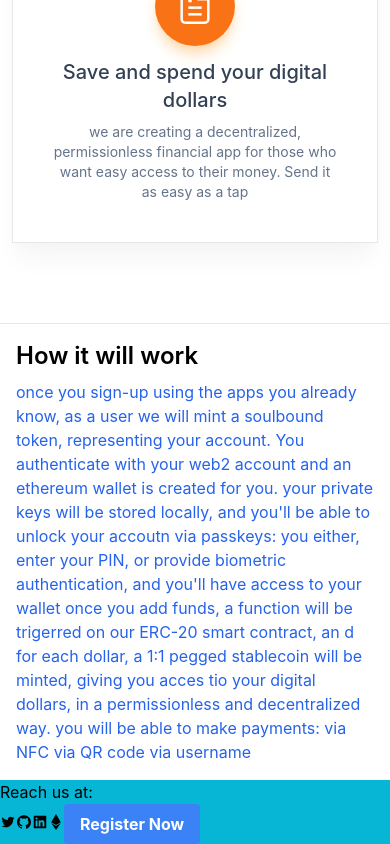
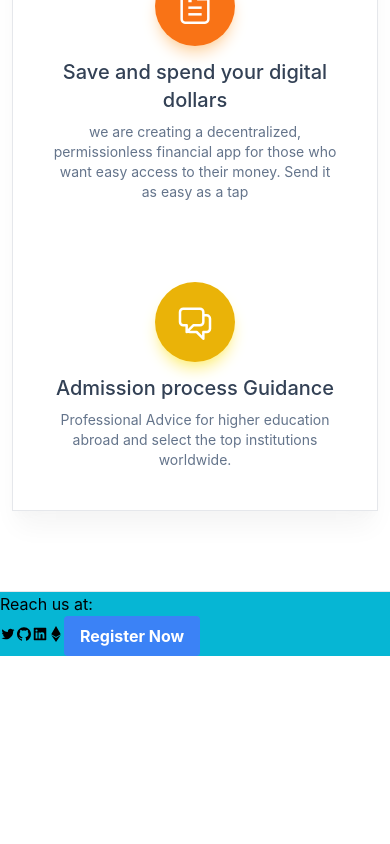
Before and after one commit to 123-code/Crypto-NFC-payments, a React (Create React App) app in the folder Front-end/front-end/: page / in a window 390 px wide. Shown: the part 1440-2284 px from the top of the page. After the commit the page ends 2096 px from the top, so only its background shows below. Built offline with nearby package versions, Linux system fonts and the light colour scheme.

Commit message:
Public Private Keys

```diff
--- a/Front-end/front-end/package.json
+++ b/Front-end/front-end/package.json
@@ -2,12 +2,14 @@
   "name": "front-end",
   "version": "0.1.0",
   "private": true,
+  "type":"module",
   "dependencies": {
     "@testing-library/jest-dom": "^5.16.5",
     "@testing-library/react": "^13.4.0",
     "@testing-library/user-event": "^13.5.0",
     "crypto": "^1.0.1",
     "crypto-js": "^4.1.1",
+    "ethers": "^5.7.2",
     "react": "^18.2.0",
     "react-dom": "^18.2.0",
     "react-icons": "^4.6.0",
--- a/Front-end/front-end/src/Components/key_generator.js
+++ b/Front-end/front-end/src/Components/key_generator.js
@@ -1,8 +1,39 @@
 import { useState } from "react";
+import { ethers } from 'ethers';
 import crypto from "crypto";
-import JSEncrypt, { jsencrypt } from 'jsencrypt';
 
-    const testkeys = () =>{
+const renderbutton =()=> {
+    const Key_generator = ()=>{
+
+       const id = crypto.randomBytes(32).toString('hex');
+       const privateKey = "0x" + id;
+       console.log(`privatekey:${privateKey}`)
+       const wallet = new ethers.Wallet(privateKey);
+       console.log('your address:'+ wallet.address )
+
+           }
+
+    const onkeygeneration = async()=>{
+
+
+        try{
+            Key_generator();
+
+        }
+        catch(err){
+            console.error(err);
+        }
+    }
+    return(
+        <>
+        <button Onclick = {onkeygeneration}> Generate Keys </button>
+        </>
+    )
+}
+
+/*
+
+const testkeys = () =>{
         const encrypt = new JSEncrypt();
         const crypto = new JSEncrypt({default_key_size: 2048});
         const publicprivatekey = {
@@ -20,14 +51,6 @@ import JSEncrypt, { jsencrypt } from 'jsencrypt';
     testkeys()
 
 
-
-
-
-
-
-
-
-/*
   const [pin,setpin] = useState("");
     const data = props;
     const {publicKey,privateKey} = crypto.generateKeyPairSync("rsa",{
--- a/Front-end/front-end/src/Pages/index.js
+++ b/Front-end/front-end/src/Pages/index.js
@@ -88,6 +88,18 @@ const Pagebody = ()=>{
             </div>
 
 
+            <div class="p-10 flex flex-col items-center text-center group   md:lg:xl:border-b hover:bg-slate-50 cursor-pointer">
+                <span class="p-5 rounded-full bg-yellow-500 text-white shadow-lg shadow-yellow-200"><svg
+                        xmlns="http://www.w3.org/2000/svg" class="h-10 w-10" fill="none" viewBox="0 0 24 24"
+                        stroke="currentColor" stroke-width="1.5">
+                        <path stroke-linecap="round" stroke-linejoin="round"
+                            d="M17 8h2a2 2 0 012 2v6a2 2 0 01-2 2h-2v4l-4-4H9a1.994 1.994 0 01-1.414-.586m0 0L11 14h4a2 2 0 002-2V6a2 2 0 00-2-2H5a2 2 0 00-2 2v6a2 2 0 002 2h2v4l.586-.586z" />
+                    </svg></span>
+                <p class="text-xl font-medium text-slate-700 mt-3">Admission process Guidance</p>
+                <p class="mt-2 text-sm text-slate-500">Professional Advice for higher education abroad and select the
+                    top institutions worldwide.</p>
+            </div>
+
 </div>
 </div>
 
@@ -153,9 +165,11 @@ const Home = ()=>{
             </div>
         </div>
 
+
+
     </div>
 <Pagebody/>
-<How/>
+
    </div>
    <footer className = "bg-cyan-500 ">
 
```
Also changed, not shown: 1 other file (tests, documents, lock files or other folders).
